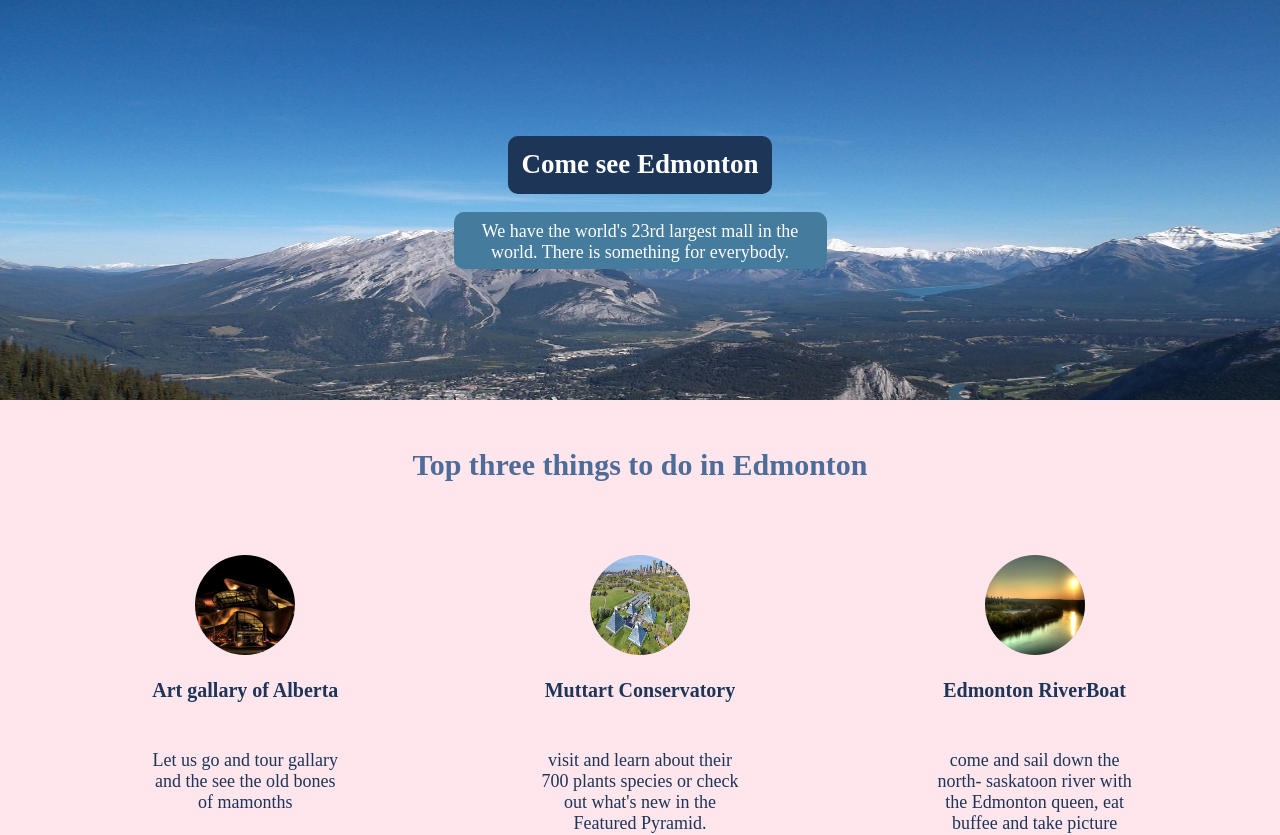
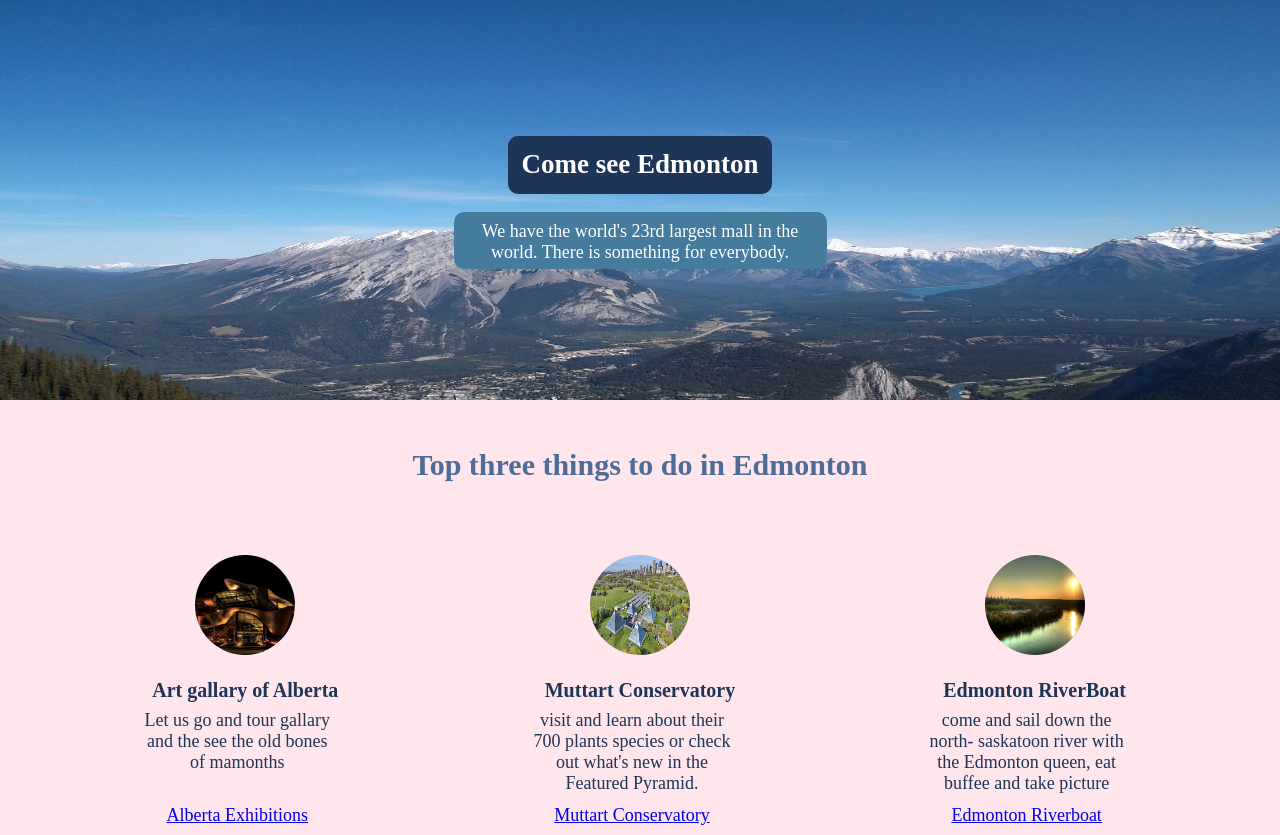
Before and after one commit to fame372/Town-Edmonton, a React (Vite) app: page / in a window 1280 px wide. Shown: the top 835 px of the page. Built offline with nearby package versions, Linux system fonts and the light colour scheme.

Commit message:
Update App.css
changed padding around the links

```diff
--- a/src/App.css
+++ b/src/App.css
@@ -72,30 +72,30 @@ h4 , h5{
 .continer {
      display: flex;
     flex-wrap: wrap;
+
     justify-content: space-around;
     padding: 1rem;
     text-align: center;
-
 }
 
 img {
-     display: flex;
+   display: flex;
     flex-direction: row;
     margin: 1rem auto;
     width: 100px;
     height: 100px;
     border-radius: 50%;
 }
-.card, a {
-    display: block;
-    margin: 2.5rem;
-}
 
 .card {
     width: 198px;
     height: 55px;
-    margin-bottom: 25px;
+    margin-top: .5rem;
     color: var(--background);
+}
+.card, a {
+    display: block;
+    margin: 0 1rem  2.5rem  0;
 }
 
 .profile {
```
